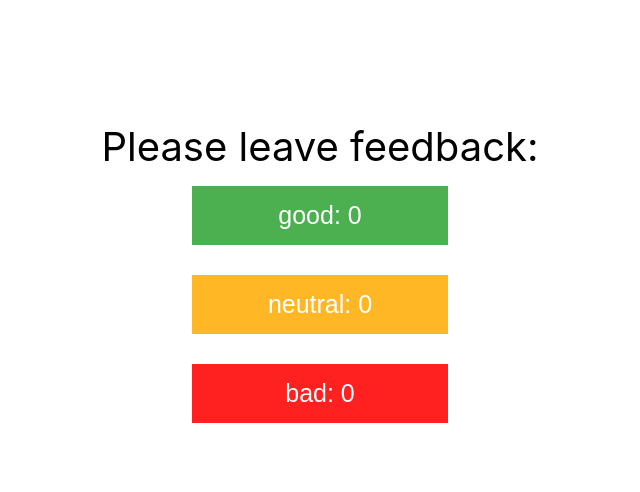
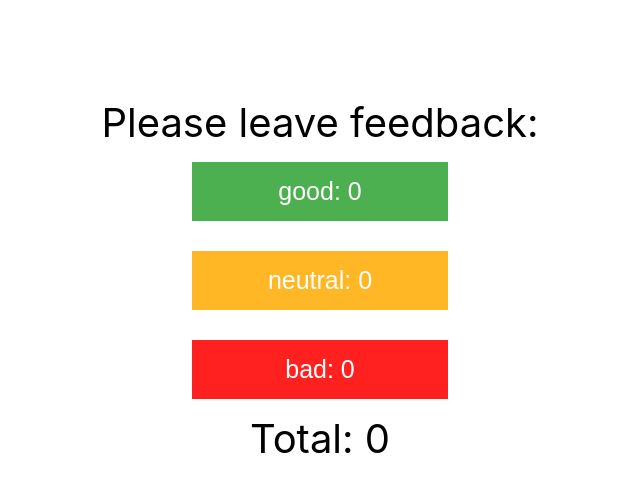
Before and after one commit to IrynaYrrr/goit-react-hw-02-feedback, a React (Create React App) app: page / in a window 1280 px wide. Shown: the top 492 px of the page, without its empty margins (320-960 px from the left). Built offline with nearby package versions, Linux system fonts and the light colour scheme.

Commit message:
add countTotalFeedback

```diff
--- a/src/components/App.jsx
+++ b/src/components/App.jsx
@@ -32,6 +32,10 @@
     })
   }
 
+  countTotalFeedback(){
+    return this.state.good + this.state.neutral + this.state.bad;
+  }
+
   render() {
 
     return (
@@ -46,9 +50,12 @@
       }}>
 
         <span className='title-feedback'>Please leave feedback:</span>
+
         <button onClick={this.handleGood} type="button" className='feedback-btn good-btn'>good: {this.state.good}</button>
         <button onClick={this.handleNeutral} type="button" className='feedback-btn neutral-btn'>neutral: {this.state.neutral}</button>
         <button onClick={this.handleBad} type="button" className='feedback-btn bad-btn'>bad: {this.state.bad}</button>
+
+        <span>Total: {this.countTotalFeedback()}</span>
       </div>
     );
   }
```
